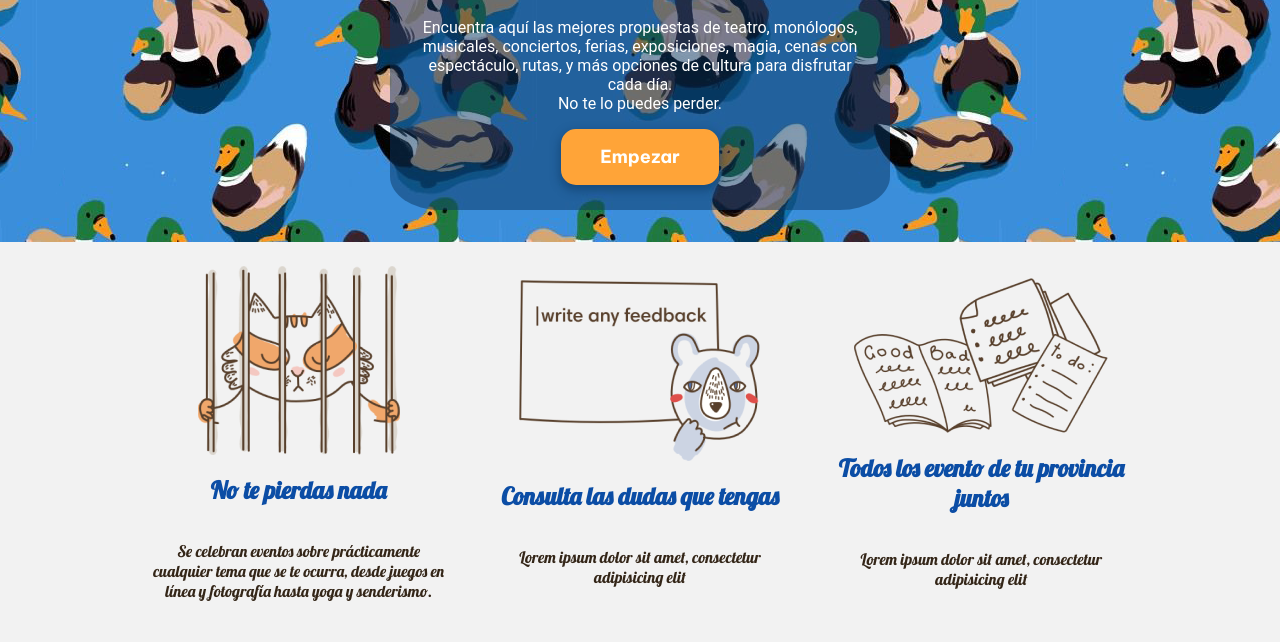
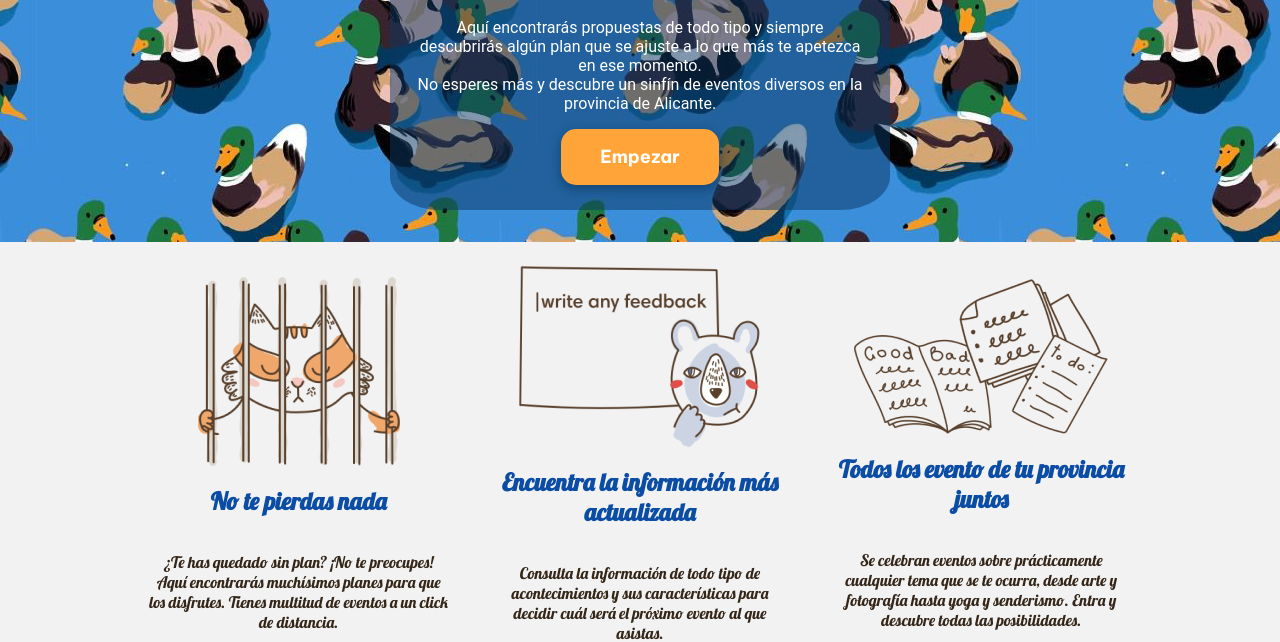
Before and after one commit to drapper-drake/landing_anec, a website built with Vite: page src/index.html in a window 1280 px wide. Shown: the part 158-800 px from the top of the page. Built offline with nearby package versions, Linux system fonts and the light colour scheme.

Commit message:
Modified text
Text changed to reflect the web's content.

```diff
--- a/src/index.html
+++ b/src/index.html
@@ -15,11 +15,9 @@
         <div class="title-text">
           <h1>¿Buscas qué hacer hoy en Alicante?</h1>
           <p>
-            Encuentra aquí las mejores propuestas de teatro, monólogos,
-            musicales, conciertos, ferias, exposiciones, magia, cenas con
-            espectáculo, rutas, y más opciones de cultura para disfrutar cada
-            día. <br />
-            No te lo puedes perder.
+            Aquí encontrarás propuestas de todo tipo y siempre descubrirás algún plan que se ajuste a lo que
+            más te apetezca en ese momento. <br />
+            No esperes más y descubre un sinfín de eventos diversos en la provincia de Alicante.
           </p>
         </div>
         <button class="btn-cta">Empezar</button>
@@ -31,19 +29,23 @@
           <img src="./assets/img/prison.png" alt="Encarcelado" />
           <h2 class="card-title">No te pierdas nada</h2>
           <p>
-            Se celebran eventos sobre prácticamente cualquier tema que se te
-            ocurra, desde juegos en línea y fotografía hasta yoga y senderismo.
+            ¿Te has quedado sin plan? ¡No te preocupes! Aquí encontrarás muchísimos planes para
+            que los disfrutes.
+            Tienes multitud de eventos a un click de distancia.
           </p>
         </div>
         <div class="card-one">
           <img src="./assets/img/feedback.png" alt="Consulta" />
-          <h2 class="card-title">Consulta las dudas que tengas</h2>
-          <p>Lorem ipsum dolor sit amet, consectetur adipisicing elit</p>
+          <h2 class="card-title">Encuentra la información más actualizada</h2>
+          <p>Consulta la información de todo tipo de acontecimientos y sus características para decidir
+            cuál será el próximo evento al que asistas.</p>
         </div>
         <div class="card-one">
           <img src="./assets/img/events.png" alt="Eventos" />
           <h2 class="card-title">Todos los evento de tu provincia juntos</h2>
-          <p>Lorem ipsum dolor sit amet, consectetur adipisicing elit</p>
+          <p>Se celebran eventos sobre prácticamente cualquier tema que se te ocurra,
+            desde arte y fotografía hasta yoga y senderismo. Entra y descubre todas
+            las posibilidades.</p>
         </div>
       </div>
       <div class="gallery-events">
```
